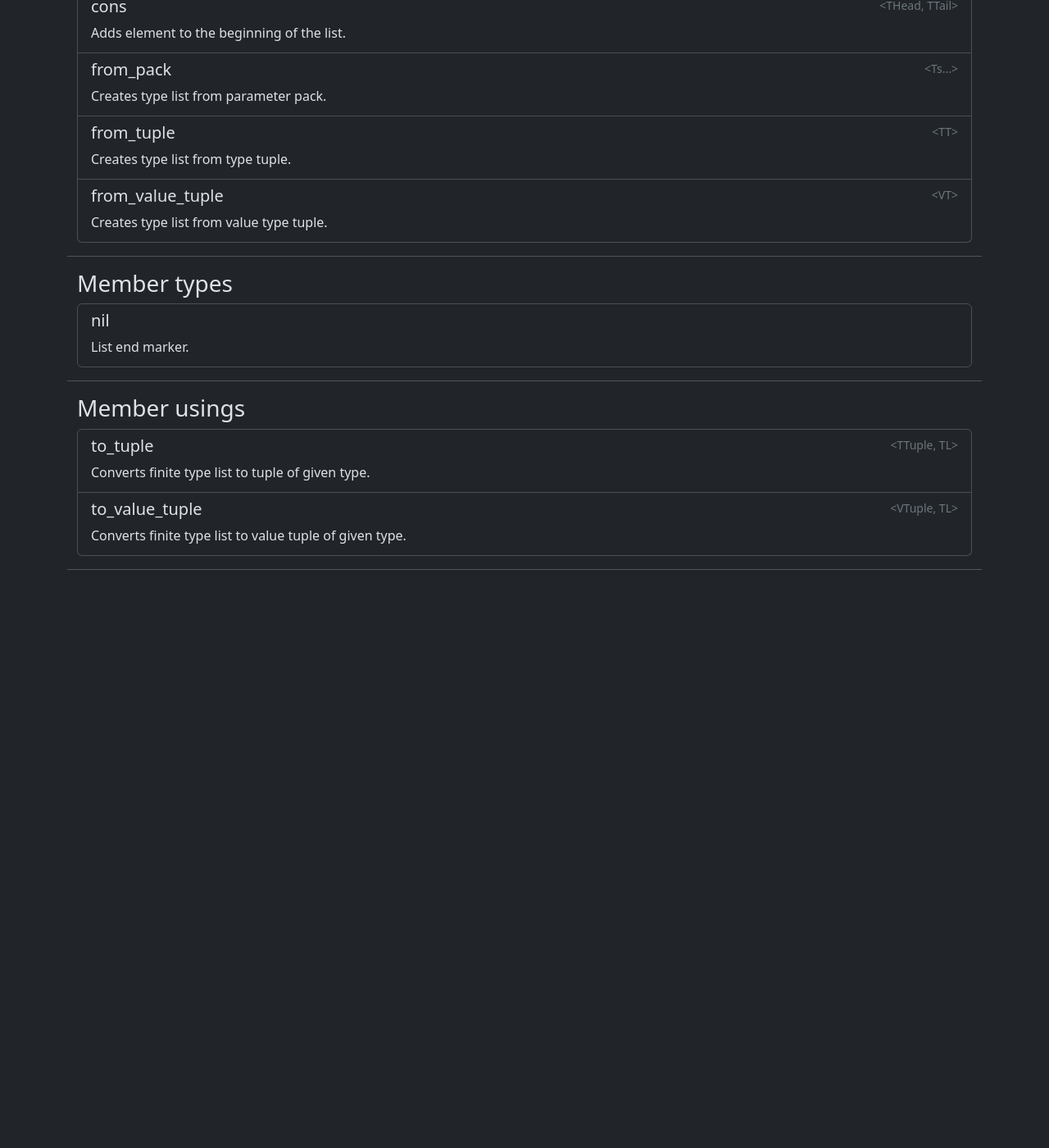
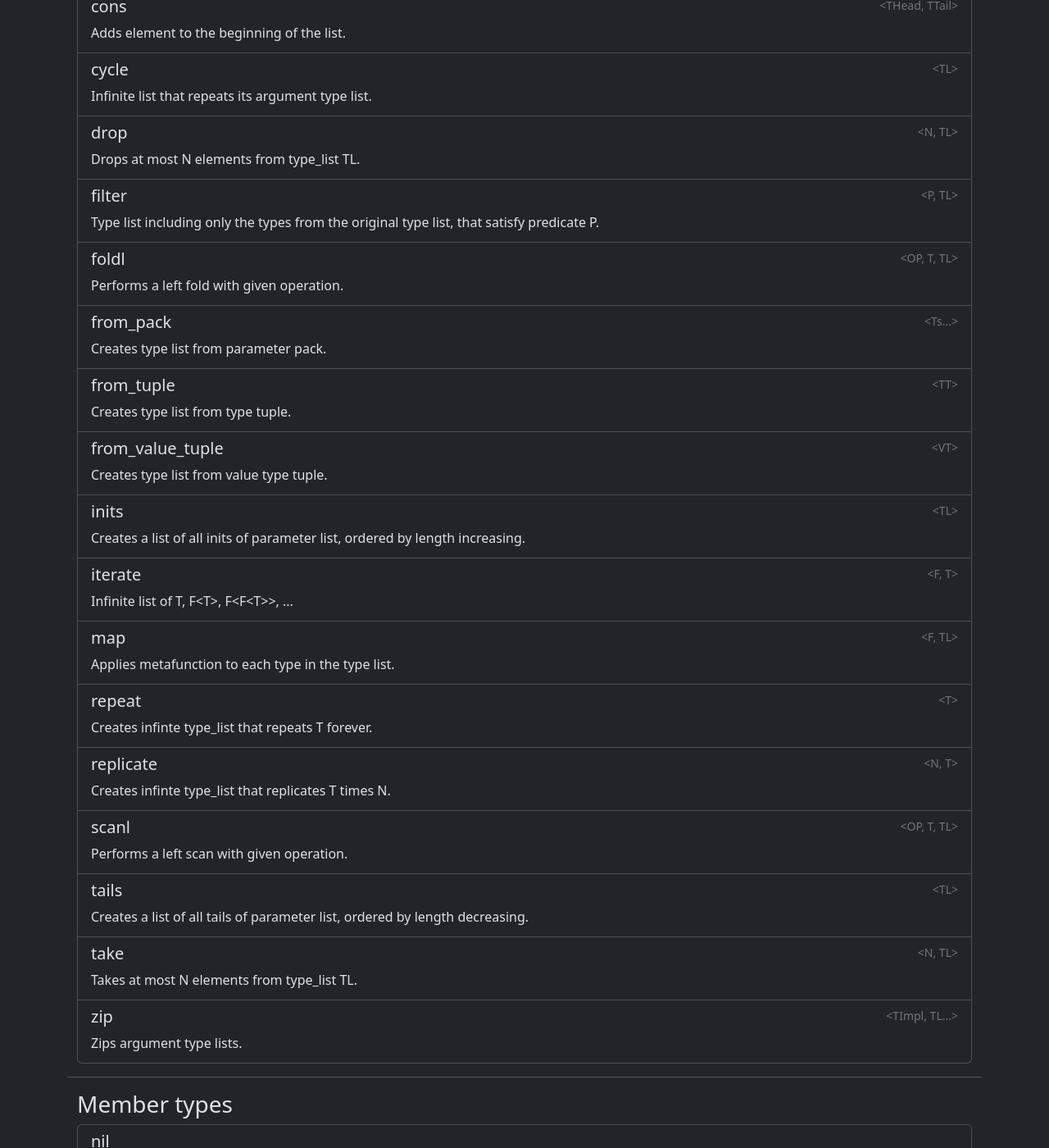
Before and after one commit to romanchick8122/rtl, a Jekyll site: the page built from docs/rtl/type_list/index.html, in a window 1280 px wide and 1400 px high, scrolled down 597 px. Shown: the whole window at 82% size. Built offline with Jekyll 4.4.1, drawn with Linux system fonts in a browser that asks for light colours; before the commit the page ends 1308 px from its top, so only the background shows below that.

Commit message:
Fully documented yeah

```diff
--- a/docs/rtl/type_list/cons.html
+++ b/docs/rtl/type_list/cons.html
@@ -16,7 +16,7 @@ doc-member:
 "
   signature: "<THead, TTail>"
   definition: "
-template<class THead, type_list::type_list TTail>\n
+template<class THead, type_list TTail>\n
 struct cons {};
 "
 ---
--- /dev/null
+++ b/docs/rtl/type_list/cycle.html
@@ -0,0 +1,38 @@
+---
+layout: doc-member
+title: "type_list::cycle"
+
+doc-member:
+  type: "template"
+  name: "cycle"
+  at: "::rtl::type_list"
+  full-name: "::rtl::type_list::cycle"
+  brief: "Infinite list that repeats its argument type list."
+  signature: "<TL>"
+  definition: "
+template<type_list TL>
+struct cycle {};
+"
+  see-also:
+  - "::rtl::type_list::to_tuple"
+  - "::rtl::type_list::take"
+---
+<div class="container">
+<h3>Examples</h3>
+{% highlight cpp linenos %}
+#include <type_list.hpp>
+
+#include<concepts>
+#include<tuple>
+using rtl::type_list::take;
+using rtl::type_list::cycle;
+using rtl::type_list::to_tuple;
+static_assert(
+    std::same_as
+    < to_tuple<std::tuple, take<5, cycle<from_pack<int, bool>>>>
+    , std::tuple<int, bool, int, bool, int>
+    >
+);
+{% endhighlight %}
+</div>
+<hr/>
--- /dev/null
+++ b/docs/rtl/type_list/drop.html
@@ -0,0 +1,41 @@
+---
+layout: doc-member
+title: "type_list::drop"
+
+doc-member:
+  type: "template"
+  name: "drop"
+  at: "::rtl::type_list"
+  full-name: "::rtl::type_list::drop"
+  header: "type_list.hpp"
+  brief: "Drops at most N elements from type_list TL."
+  signature: "<N, TL>"
+  definition: "
+template<std::size_t N, type_list TL>\n
+struct drop {};
+"
+  see-also:
+  - "::rtl::type_list::to_tuple"
+  - "::rtl::type_list::from_pack"
+  - "::rtl::type_list::take"
+---
+<div class="container">
+<h3>Examples</h3>
+{% highlight cpp linenos %}
+#include <concepts>
+#include <tuple>
+
+using rtl::type_list::to_tuple;
+using rtl::type_list::from_pack;
+using rtl::type_list::drop;
+using original = from_pack<int, bool, float>;
+using drop0 = drop<0, original>;
+using drop2 = drop<2, original>;
+using drop4 = drop<4, original>;
+static_assert(std::same_as<to_tuple<std::tuple, drop0>, std::tuple<int, bool, float>>);
+static_assert(std::same_as<to_tuple<std::tuple, drop2>, std::tuple<float>>);
+/* If there are not enough elements, list is empty. */
+static_assert(std::same_as<to_tuple<std::tuple, drop4>, std::tuple<>>);
+{% endhighlight %}
+</div>
+<hr/>
--- /dev/null
+++ b/docs/rtl/type_list/filter.html
@@ -0,0 +1,41 @@
+---
+layout: doc-member
+title: "type_list::filter"
+
+doc-member:
+  type: "template"
+  name: "filter"
+  at: "::rtl::type_list"
+  full-name: "::rtl::type_list::filter"
+  brief: "Type list including only the types from the original type list, that satisfy predicate P."
+  header: "type_list.hpp"
+  signature: "<P, TL>"
+  definition: "
+template<template<class> class P, class TL>\n
+struct map{};
+"
+---
+<div class="container">
+<h3>Notes</h3>
+P must have static constexpr member named value, that is implicitly convertible to bool. This value would be used to filter types in the list.
+</div>
+<hr/>
+<div class="container">
+<h3>Examples</h3>
+{% highlight cpp linenos %}
+#include <type_list.hpp>
+#include <concepts>
+#include <utility>
+
+template<class A>
+using is_even = rtl::value_tag<A::value % 2 == 0>;
+
+using rtl::type_list::from_value_tuple;
+using rtl::type_list::to_value_tuple;
+using rtl::type_list::filter;
+using a = filter<is_even, from_value_tuple<std::index_sequence<1, 2, 5, 6>>>;
+using b = std::index_sequence<2, 6>;
+static_assert(std::same_as<to_value_tuple<std::index_sequence, a>, b>);
+{% endhighlight %}
+</div>
+<hr/>
--- /dev/null
+++ b/docs/rtl/type_list/foldl.html
@@ -0,0 +1,38 @@
+---
+layout: doc-member
+title: "type_list::foldl"
+
+doc-member:
+  type: "template"
+  name: "foldl"
+  at: "::rtl::type_list"
+  full-name: "::rtl::type_list::foldl"
+  header: "type_list.hpp"
+  brief: "Performs a left fold with given operation."
+  signature: "<OP, T, TL>"
+  definition: "
+template<template<class, class> class OP, class T, class TL>\n
+struct foldl {};
+"
+  see-also:
+  - "::rtl::type_list::from_value_tuple"
+  - "::rtl::type_list::to_value_tuple"
+---
+<div class="container">
+<h3>Examples</h3>
+{% highlight cpp linenos %}
+#include <type_list.hpp>
+#include <concepts>
+#include <utility>
+
+template<class A, class B>
+using sum = rtl::value_tag<A::value + B::value>;
+
+using rtl::type_list::from_value_tuple;
+using rtl::type_list::to_value_tuple;
+using rtl::type_list::foldl;
+using a = foldl<sum, rtl::value_tag<0>, from_value_tuple<std::index_sequence<1, 2, 5, 6>>>;
+static_assert(a::value == 0 + 1 + 2 + 5 + 6);
+{% endhighlight %}
+</div>
+<hr/>
--- a/docs/rtl/type_list/from_tuple.html
+++ b/docs/rtl/type_list/from_tuple.html
@@ -15,7 +15,7 @@ template<class TT>\n
 struct from_tuple {};
 "
   see-also:
-    - "::rtl::type_list::to_tuple"
+  - "::rtl::type_list::to_tuple"
 ---
 <div class="container">
 <h3>Notes</h3>
--- a/docs/rtl/type_list/from_value_tuple.html
+++ b/docs/rtl/type_list/from_value_tuple.html
@@ -15,9 +15,9 @@ template<class VT>\n
 struct from_value_tuple {};
 "
   see-also:
-    - "::rtl::type_list::to_value_tuple"
-    - "::rtl::type_list::from_tuple"
-    - "::rtl::value_tag"
+  - "::rtl::type_list::to_value_tuple"
+  - "::rtl::type_list::from_tuple"
+  - "::rtl::value_tag"
 ---
 <div class="container">
 <h3>Notes</h3>
--- /dev/null
+++ b/docs/rtl/type_list/inits.html
@@ -0,0 +1,40 @@
+---
+layout: doc-member
+title: "type_list::inits"
+
+doc-member:
+  type: "template"
+  name: "inits"
+  at: "::rtl::type_list"
+  full-name: "::rtl::type_list::inits"
+  brief: "Creates a list of all inits of parameter list, ordered by length increasing."
+  header: "type_list.hpp"
+  signature: "<TL>"
+  definition: "
+template<type_list TL>
+struct inits {};
+"
+  see-also:
+  - "::rtl::type_list::tails"
+---
+<div class="container">
+<h3>Examples</h3>
+{% highlight cpp linenos %}
+#include <type_list.hpp>
+#include <concepts>
+#include <tuple>
+using rtl::type_list::inits;
+using rtl::type_list::from_pack;
+using rtl::type_list::map;
+using rtl::type_list::to_tuple;
+
+template<rtl::type_list::type_list TL>
+using to_std_tuple = to_tuple<std::tuple, TL>;
+
+using a = map<to_std_tuple, inits<from_pack<int, bool, float>>>;
+using b = std::tuple<std::tuple<>, std::tuple<int>, std::tuple<int, bool>, std::tuple<int, bool, float>>;
+
+static_assert(std::same_as<to_std_tuple<a>, b>);
+{% endhighlight %}
+</div>
+<hr/>
--- /dev/null
+++ b/docs/rtl/type_list/iterate.html
@@ -0,0 +1,17 @@
+---
+layout: doc-member
+title: "type_list::iterate"
+
+doc-member:
+  type: "template"
+  name: "iterate"
+  at: "::rtl::type_list"
+  full-name: "::rtl::type_list::iterate"
+  brief: "Infinite list of T, F&lt;T&gt;, F&lt;F&lt;T&gt;&gt;, ..."
+  header: "type_list.hpp"
+  signature: <F, T>
+  definition: "
+template<template<class> class F, class T>\n
+struct iterate{};
+"
+---
--- /dev/null
+++ b/docs/rtl/type_list/map.html
@@ -0,0 +1,17 @@
+---
+layout: doc-member
+title: "type_list::map"
+
+doc-member:
+  type: "template"
+  name: "map"
+  at: "::rtl::type_list"
+  full-name: "::rtl::type_list::map"
+  brief: "Applies metafunction to each type in the type list."
+  header: "type_list.hpp"
+  signature: "<F, TL>"
+  definition: "
+template<template<class> class F, class TL>\n
+struct map{};
+"
+---
--- /dev/null
+++ b/docs/rtl/type_list/repeat.html
@@ -0,0 +1,36 @@
+---
+layout: doc-member
+title: "type_list::repeat"
+
+doc-member:
+  type: "template"
+  name: "repeat"
+  at: "::rtl::type_list"
+  full-name: "::rtl::type_list::repeat"
+  header: "type_list.hpp"
+  brief: "Creates infinte type_list that repeats T forever."
+  signature: "<T>"
+  definition: "
+template<class T>\n
+struct repeat {};
+"
+  see-also:
+  - "::rtl::type_list::to_tuple"
+  - "::rtl::type_list::take"
+---
+<div class="container">
+<h3>Examples</h3>
+{% highlight cpp linenos %}
+#include <type_list.hpp>
+#include <concepts>
+#include <tuple>
+
+using rtl::type_list::to_tuple;
+using rtl::type_list::repeat;
+using rtl::type_list::take;
+using a = take<4, repeat<int>>;
+using b = std::tuple<int, int, int, int>;
+static_assert(std::same_as<to_tuple<std::tuple, a>, b>);
+{% endhighlight %}
+</div>
+<hr/>
--- /dev/null
+++ b/docs/rtl/type_list/replicate.html
@@ -0,0 +1,30 @@
+---
+layout: doc-member
+title: "type_list::replicate"
+
+doc-member:
+  type: "template"
+  name: "replicate"
+  at: "::rtl::type_list"
+  full-name: "::rtl::type_list::replicate"
+  header: "type_list.hpp"
+  brief: "Creates infinte type_list that replicates T times N."
+  signature: "<N, T>"
+  definition: "
+template<std::size_t N, class T>\n
+struct replicate {};
+"
+  see-also:
+  - "::rtl::type_list::to_tuple"
+  - "::rtl::type_list::take"
+  - "::rtl::type_list::repeat"
+---
+<div class="container">
+<h3>Notes</h3>
+Its definition is effectively the same as
+{% highlight cpp linenos %}
+template<std::size_t N, class T>
+using replicate = take<N, repeat<T>>;
+{% endhighlight %}
+</div>
+<hr/>
--- /dev/null
+++ b/docs/rtl/type_list/scanl.html
@@ -0,0 +1,44 @@
+---
+layout: doc-member
+title: "type_list::scanl"
+
+doc-member:
+  type: "template"
+  name: "scanl"
+  at: "::rtl::type_list"
+  full-name: "::rtl::type_list::scanl"
+  header: "type_list.hpp"
+  brief: "Performs a left scan with given operation."
+  signature: "<OP, T, TL>"
+  definition: "
+template<template<class, class> class OP, class T, class TL>\n
+struct scanl {};
+"
+  see-also:
+  - "::rtl::type_list::from_value_tuple"
+  - "::rtl::type_list::to_value_tuple"
+---
+<div class="container">
+<h3>Notes</h3>
+Template parameter T is the type that would be added to the beginning of the list for scan operation.
+</div>
+<hr/>
+<div class="container">
+<h3>Examples</h3>
+{% highlight cpp linenos %}
+#include <type_list.hpp>
+#include <concepts>
+#include <utility>
+
+template<class A, class B>
+using sum = rtl::value_tag<A::value + B::value>;
+
+using rtl::type_list::from_value_tuple;
+using rtl::type_list::to_value_tuple;
+using rtl::type_list::scanl;
+using a = scanl<sum, rtl::value_tag<0>, from_value_tuple<std::index_sequence<1, 2, 5, 6>>>;
+using b = std::index_sequence<0, 0 + 1, 0 + 1 + 2, 0 + 1 + 2 + 5, 0 + 1 + 2 + 5 + 6>;
+static_assert(std::same_as<to_value_tuple<std::index_sequence, a>, b>);
+{% endhighlight %}
+</div>
+<hr/>
--- /dev/null
+++ b/docs/rtl/type_list/tails.html
@@ -0,0 +1,40 @@
+---
+layout: doc-member
+title: "type_list::tails"
+
+doc-member:
+  type: "template"
+  name: "tails"
+  at: "::rtl::type_list"
+  full-name: "::rtl::type_list::tails"
+  brief: "Creates a list of all tails of parameter list, ordered by length decreasing."
+  header: "type_list.hpp"
+  signature: "<TL>"
+  definition: "
+template<type_list TL>
+struct tails {};
+"
+  see-also:
+  - "::rtl::type_list::inits"
+---
+<div class="container">
+<h3>Examples</h3>
+{% highlight cpp linenos %}
+#include <type_list.hpp>
+#include <concepts>
+#include <tuple>
+using rtl::type_list::tails;
+using rtl::type_list::from_pack;
+using rtl::type_list::map;
+using rtl::type_list::to_tuple;
+
+template<rtl::type_list::type_list TL>
+using to_std_tuple = to_tuple<std::tuple, TL>;
+
+using a = map<to_std_tuple, tails<from_pack<int, bool, float>>>;
+using b = std::tuple<std::tuple<int, bool, float>, std::tuple<bool, float>, std::tuple<float>, std::tuple<>>;
+
+static_assert(std::same_as<to_std_tuple<a>, b>);
+{% endhighlight %}
+</div>
+<hr/>
--- /dev/null
+++ b/docs/rtl/type_list/take.html
@@ -0,0 +1,41 @@
+---
+layout: doc-member
+title: "type_list::take"
+
+doc-member:
+  type: "template"
+  name: "take"
+  at: "::rtl::type_list"
+  full-name: "::rtl::type_list::take"
+  header: "type_list.hpp"
+  brief: "Takes at most N elements from type_list TL."
+  signature: "<N, TL>"
+  definition: "
+template<std::size_t N, type_list TL>\n
+struct take {};
+"
+  see-also:
+  - "::rtl::type_list::to_tuple"
+  - "::rtl::type_list::from_pack"
+  - "::rtl::type_list::drop"
+---
+<div class="container">
+<h3>Examples</h3>
+{% highlight cpp linenos %}
+#include <concepts>
+#include <tuple>
+
+using rtl::type_list::to_tuple;
+using rtl::type_list::from_pack;
+using rtl::type_list::take;
+using original = from_pack<int, bool, float>;
+using first0 = take<0, original>;
+using first2 = take<2, original>;
+using first4 = take<4, original>;
+static_assert(std::same_as<to_tuple<std::tuple, first0>, std::tuple<>>);
+static_assert(std::same_as<to_tuple<std::tuple, first2>, std::tuple<int, bool>>);
+/* takes all elements if there are less then N total elements in type list. */
+static_assert(std::same_as<to_tuple<std::tuple, first4>, std::tuple<int, bool, float>>);
+{% endhighlight %}
+</div>
+<hr/>
--- /dev/null
+++ b/docs/rtl/type_list/zip.html
@@ -0,0 +1,45 @@
+---
+layout: doc-member
+title: "type_list::zip"
+
+doc-member:
+  type: "template"
+  name: "zip"
+  at: "::rtl::type_list"
+  full-name: "::rtl::type_list::zip"
+  header: "type_list.hpp"
+  brief: "Zips argument type lists."
+  signature: "<TImpl, TL...>"
+  definition: "
+template<template<class...> class TImpl, class class... TL>\n
+struct zip;
+"
+---
+<div class="container">
+<h3>Notes</h3>
+TImpl is the tuple type that would be used to store elements of the zipped sequence.
+</div>
+<hr/>
+<div class="container">
+<h3>Examples</h3>
+{% highlight cpp linenos %}
+#include <type_list.hpp>
+#include <concepts>
+#include <tuple>
+
+using rtl::type_list::from_pack;
+using rtl::type_list::to_tuple;
+using rtl::type_list::zip;
+
+using a = from_pack<int, bool, float>;
+using b = from_pack<long long, char, double>;
+using c = to_tuple<std::tuple, zip<std::tuple, a, b>>;
+using d = std::tuple
+< std::tuple<int, long long>
+, std::tuple<bool, char>
+, std::tuple<float, double>
+>;
+static_assert(std::same_as<c, d>);
+{% endhighlight %}
+</div>
+<hr/>
```
